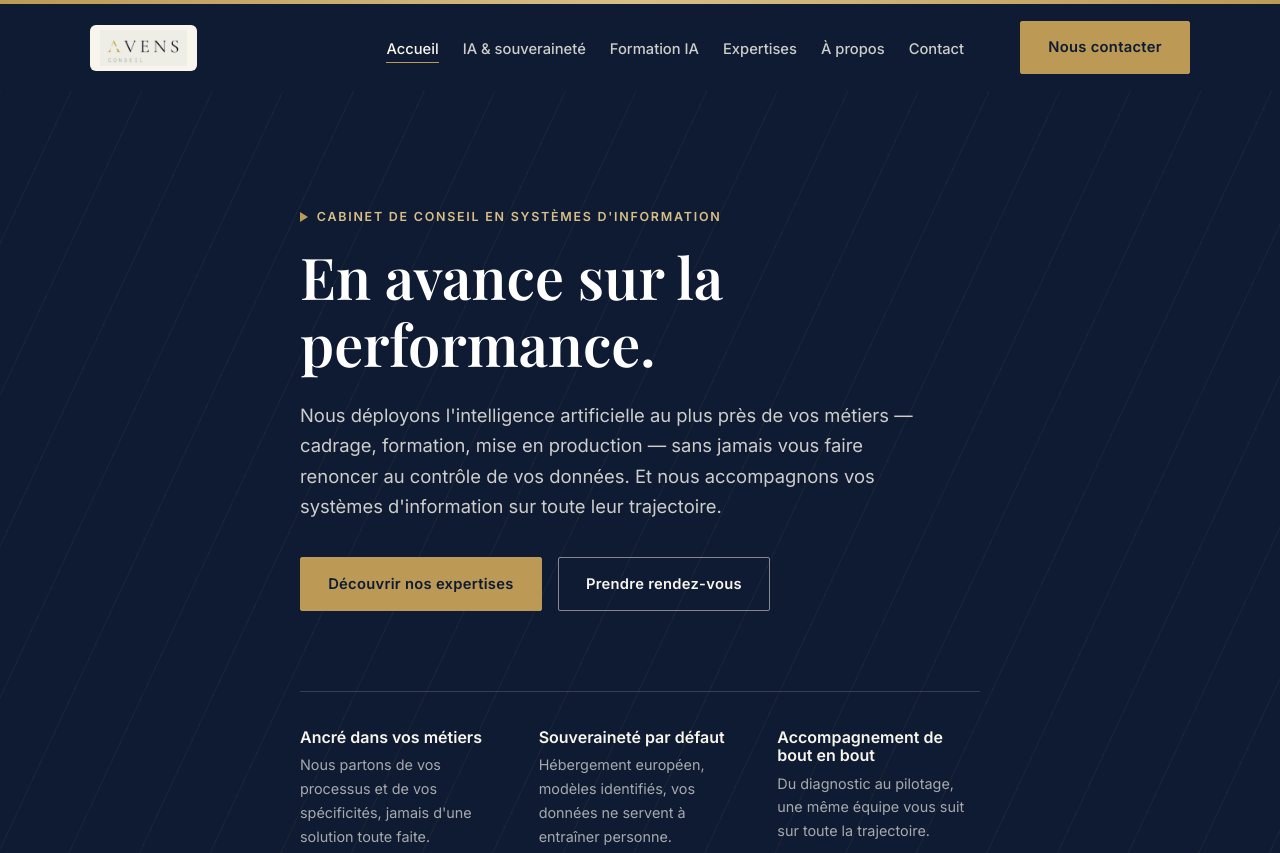
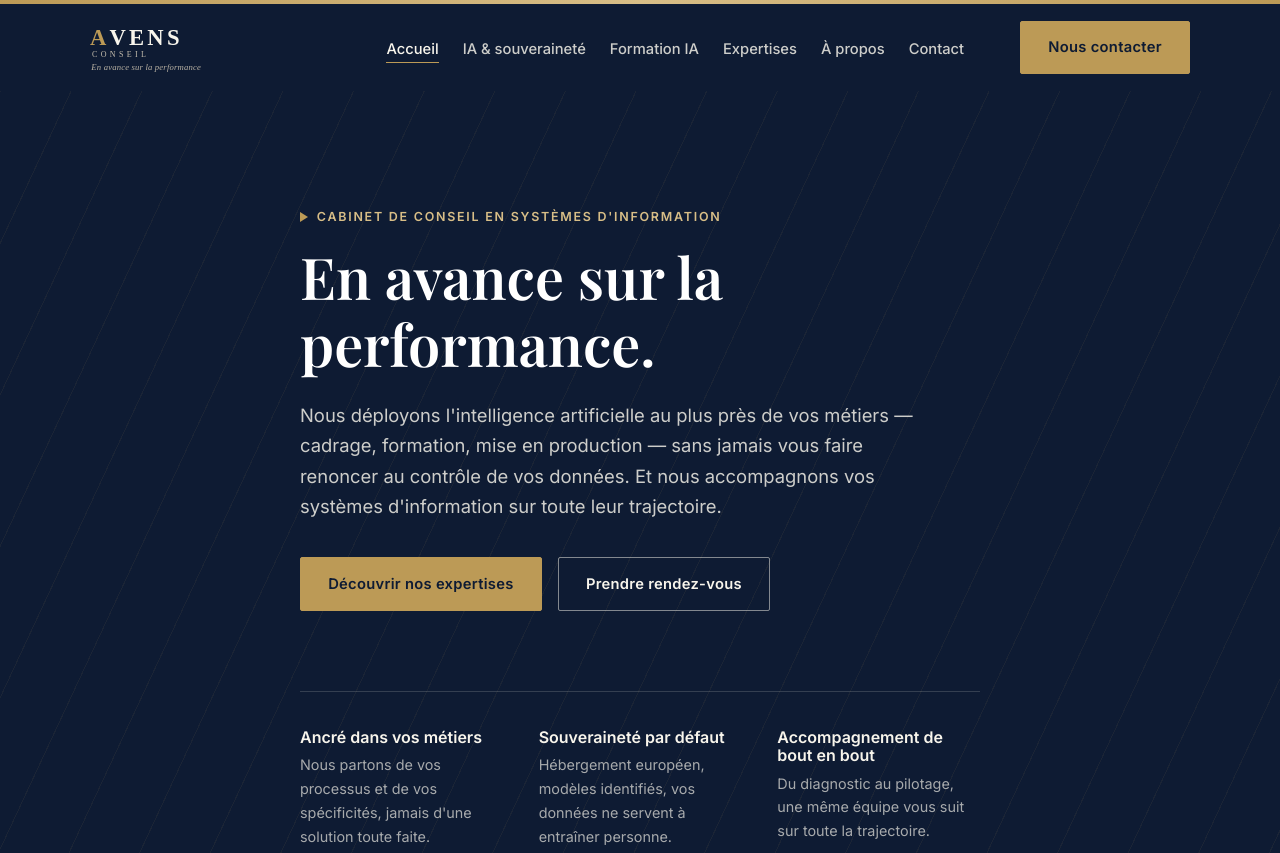
Before and after one commit to avensconseil-boop/avensconseil, a plain HTML site: page index.html in a window 1280 px wide. Shown: the top 853 px of the page. Drawn offline with nearby package versions, Linux system fonts and the light colour scheme.

Commit message:
Add files via upload

```diff
--- a/index.html
+++ b/index.html
@@ -17,7 +17,7 @@
   <div class="header-strip"></div>
   <div class="container header-inner">
     <a href="index.html" class="logo">
-      <img class="logo-img" src="logo-avens.jpg" alt="Avens Conseil — En avance sur la performance" width="150" height="83"></span>
+      <img class="logo-img" src="logo-avens.svg" alt="Avens Conseil — En avance sur la performance" width="230" height="60"></span>
     </a>
     <nav class="nav" aria-label="Navigation principale">
       <ul class="nav-links">
@@ -244,7 +244,7 @@
     <div class="footer-grid">
       <div class="footer-brand">
         <a href="index.html" class="logo">
-          <img class="logo-img" src="logo-avens.jpg" alt="Avens Conseil — En avance sur la performance" width="150" height="83">
+          <img class="logo-img" src="logo-avens.svg" alt="Avens Conseil — En avance sur la performance" width="230" height="60">
         </a>
         <p>Cabinet de conseil en systèmes d'information et en intelligence artificielle, au service des organisations qui ne peuvent pas transiger sur la sécurité de leurs données — tous secteurs d'activité.</p>
       </div>
--- a/style.css
+++ b/style.css
@@ -432,5 +432,5 @@ a.usecase-card:hover { background: var(--cream-2); }
 a.usecase-card h3 { color: var(--navy); }
 
 /* Logo image (pave creme assume) */
-.logo-img { height: 46px; width: auto; display: block; border-radius: 6px; background: var(--cream); padding: 5px 10px; }
-@media (max-width: 640px){ .logo-img { height: 38px; } }
+.logo-img { height: 52px; width: auto; display: block; }
+@media (max-width: 640px){ .logo-img { height: 42px; } }
```
Also changed, not shown: apropos.html (+2 -2 lines), contact.html (+2 -2 lines), formation-ia.html (+2 -2 lines), ia.html (+2 -2 lines), services.html (+2 -2 lines), logo-avens.svg (added).
